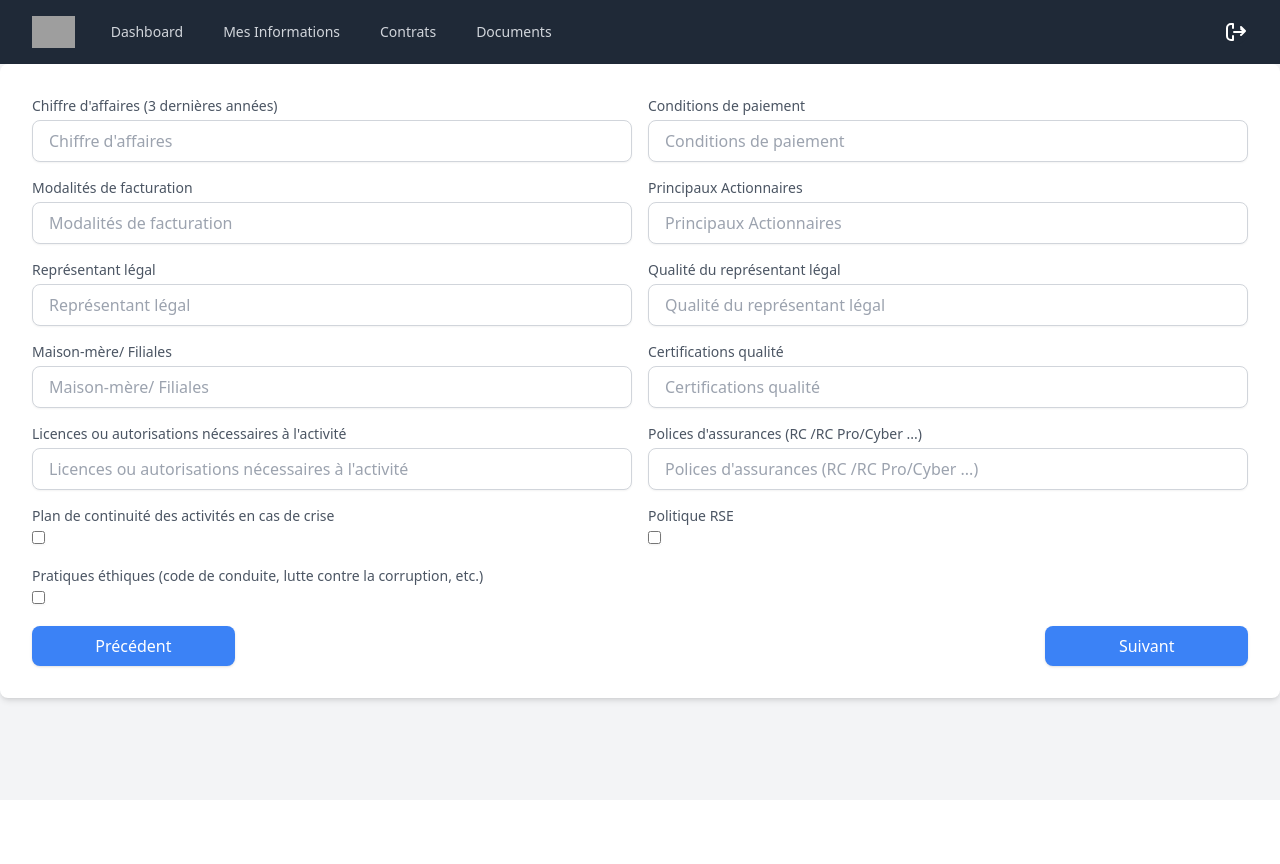
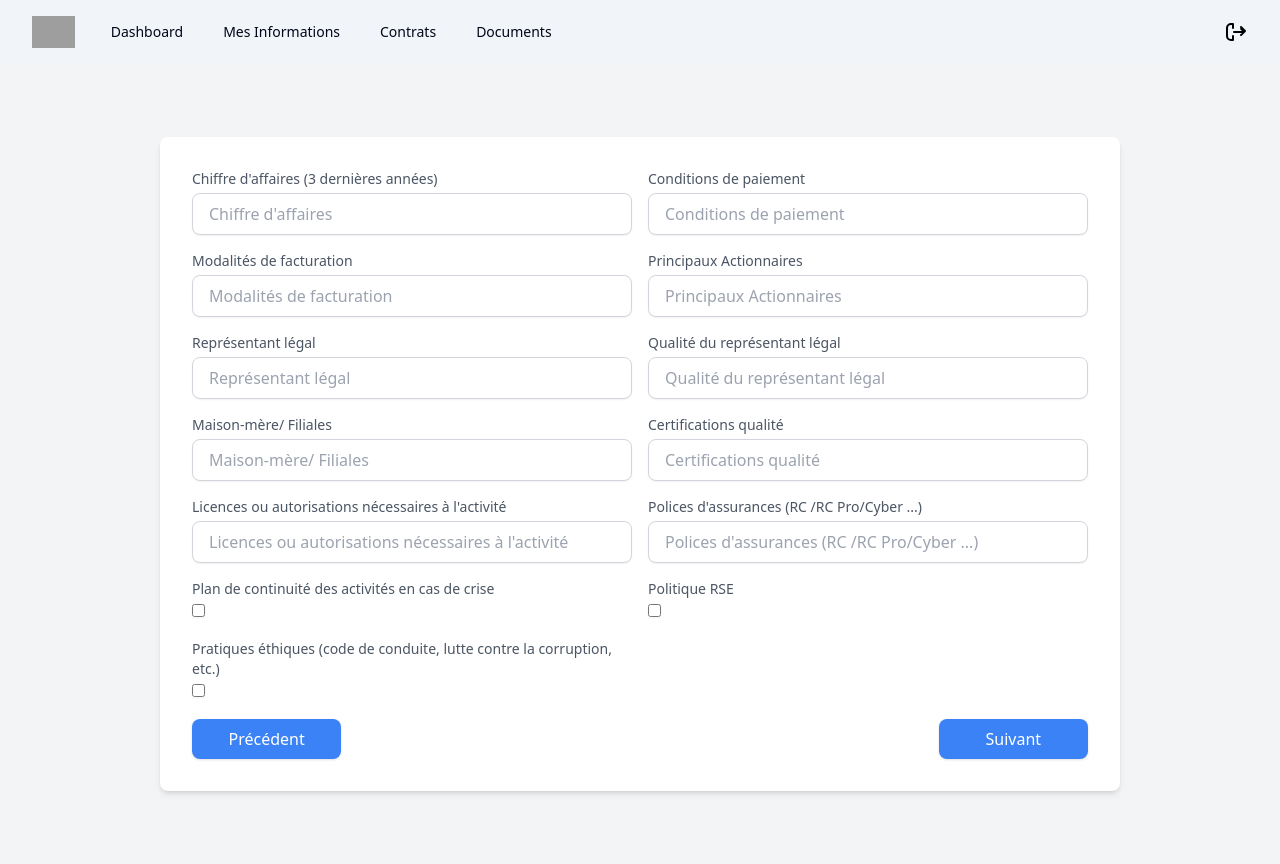
Before and after one commit to kamalnj/projectSrm, a CodeIgniter 4 app: the page made by app/Views/user/info_F_L_R.php in a window 1280 px wide. Before the commit the page ends 707 px from the top, so only its background shows below. Run offline with PHP 8.4 and a stand-in for CodeIgniter, Linux system fonts and the light colour scheme; the template is opened without the code that fills it, so the values that code supplies are empty; some libraries are stand-ins or nearby versions; grey boxes are pictures that could not be loaded.

Commit message:
nav modified

```diff
--- a/app/Views/user/info_F_L_R.php
+++ b/app/Views/user/info_F_L_R.php
@@ -12,7 +12,8 @@
 <body class="bg-gray-100">
     <?php include 'navUser.php'; ?>
 
-    <form method="post" action="/my-informations-flr/store" class="space-y-4 p-8 bg-white shadow-md rounded-lg w-full">
+    <div class="min-h-screen flex items-center justify-center">
+        <form method="post" action="/my-informations-flr/store" class="space-y-4 p-8 bg-white shadow-md rounded-lg w-3/4">
             <div class="grid grid-cols-2 gap-4">
                 <!-- Chiffre d'affaires -->
                 <div>
@@ -179,9 +180,8 @@
                     Suivant
                 </button>
             </div>
-
-
         </form>
+    </div>
 </body>
 
 </html>
--- a/app/Views/user/info_clients.php
+++ b/app/Views/user/info_clients.php
@@ -14,6 +14,7 @@
 
     <form method="post" action="<?= base_url('/my-informations-clients/store'); ?>" class="space-y-4 p-8 bg-white shadow-md rounded-lg w-full">
         <div class="grid grid-cols-2 gap-4">
+            <!-- Principaux clients ou références -->
             <div>
                 <label for="principaux_clients" class="block text-sm font-medium text-gray-600">Principaux clients ou références</label>
                 <input
@@ -55,6 +56,7 @@
                 </button>
             </div>
         </form>
+    </div>
 </body>
 
 </html>
--- a/app/Views/user/info_commentaires.php
+++ b/app/Views/user/info_commentaires.php
@@ -12,7 +12,8 @@
 <body class="bg-gray-100">
     <?php include 'navUser.php'; ?>
 
-    <form method="post" action="/my-informations-commentaires/store" class="space-y-4 p-8 bg-white shadow-md rounded-lg w-full">
+    <div class="min-h-screen flex items-center justify-center">
+        <form method="post" action="/my-informations-commentaires/store" class="space-y-4 p-8 bg-white shadow-md rounded-lg w-3/4">
             <div class="grid grid-cols-1 gap-4">
                 <!-- Commentaire -->
                 <div>
@@ -56,6 +57,7 @@
                 </button>
             </div>
         </form>
+    </div>
 </body>
 
 </html>
--- a/app/Views/user/info_contact.php
+++ b/app/Views/user/info_contact.php
@@ -12,7 +12,8 @@
 <body class="bg-gray-100">
     <?php include 'navUser.php'; ?>
 
-    <form method="post" action="/my-informations-contact/store" class="space-y-4 p-8 bg-white shadow-md rounded-lg w-full">
+    <div class="min-h-screen flex items-center justify-center">
+    <form method="post" action="/my-informations-contact/store" class="space-y-4 p-8 bg-white shadow-md rounded-lg w-3/4">
         <div class="grid grid-cols-1 gap-4">
             <!-- Nom -->
             <div>
@@ -83,6 +84,7 @@
             </button>
         </div>
     </form>
+    </div>
 
 </body>
 
--- a/app/Views/user/info_general.php
+++ b/app/Views/user/info_general.php
@@ -13,7 +13,8 @@
 
     <?php include 'navUser.php'; ?>
 
-    <form method="post" action="/my-informations-general/store" class="space-y-4 p-8 bg-white shadow-md rounded-lg w-full">
+    <div class="min-h-screen flex items-center justify-center">
+        <form method="post" action="/my-informations-general/store" class="space-y-4 p-8 bg-white shadow-md rounded-lg w-3/4">
             <div class="grid grid-cols-2 gap-4">
                 <!-- 1ère moitié des champs (0% à 50%) -->
                 <div>
@@ -169,6 +170,7 @@
                 </button>
             </div>
         </form>
+    </div>
 </body>
 
 </html>
--- a/app/Views/user/navUser.php
+++ b/app/Views/user/navUser.php
@@ -1,4 +1,4 @@
-<nav class="bg-gray-800">
+<nav class="bg-slate-100">
   <div class="mx-auto max-w-7xl px-2 sm:px-6 lg:px-8">
     <div class="relative flex h-16 items-center justify-between">
       <div class="flex flex-1 items-center justify-center sm:items-stretch sm:justify-start">
@@ -7,10 +7,10 @@
         </div>
         <div class="hidden sm:ml-6 sm:block">
           <div class="flex space-x-4">
-            <a href="/dashboard" class="rounded-md  px-3 py-2 text-sm font-medium text-gray-300 hover:bg-gray-700 hover:text-white" aria-current="page">Dashboard</a>
-            <a href="/my-informations-general" class="rounded-md px-3 py-2 text-sm font-medium text-gray-300 hover:bg-gray-700 hover:text-white">Mes Informations</a>
-            <a href="/contracts" class="rounded-md px-3 py-2 text-sm font-medium text-gray-300 hover:bg-gray-700 hover:text-white">Contrats</a>
-            <a href="/documents" class="rounded-md px-3 py-2 text-sm font-medium text-gray-300 hover:bg-gray-700 hover:text-white">Documents</a>
+            <a href="/dashboard" class="rounded-md px-3 py-2 text-sm font-medium text-slate-950 hover:bg-slate-200 hover:text-slate-900" aria-current="page">Dashboard</a>
+            <a href="/my-informations-general" class="rounded-md px-3 py-2 text-sm font-medium text-slate-950 hover:bg-slate-200 hover:text-slate-900">Mes Informations</a>
+            <a href="/contracts" class="rounded-md px-3 py-2 text-sm font-medium text-slate-950 hover:bg-slate-200 hover:text-slate-900">Contrats</a>
+            <a href="/documents" class="rounded-md px-3 py-2 text-sm font-medium text-slate-950 hover:bg-slate-200 hover:text-slate-900">Documents</a>
           </div>
         </div>
       </div>
@@ -22,7 +22,7 @@
             <a href="/logout">
             <button
               type="button"
-              class="relative flex rounded-full bg-gray-800 text-sm focus:outline-none focus:ring-2 focus:ring-white focus:ring-offset-2 focus:ring-offset-gray-800"
+              class="relative flex rounded-full hover:bg-slate-200 bg-slate-100 text-sm focus:outline-none focus:ring-2 focus:ring-white focus:ring-offset-2 focus:ring-offset-gray-800"
               id="user-menu-button"
               aria-expanded="false"
               aria-haspopup="true"
@@ -33,7 +33,7 @@
               <svg
                 xmlns="http://www.w3.org/2000/svg"
                 viewBox="0 0 24 24"
-                fill="white"
+                fill="black"
                 width="24"
                 height="24">
                 <path d="M16.29 7.71a1 1 0 011.41-1.42l4 4a1 1 0 010 1.42l-4 4a1 1 0 01-1.41-1.42L18.17 13H10a1 1 0 010-2h8.17l-1.88-1.29zM9 3a1 1 0 011 1v4a1 1 0 01-2 0V5H7a3 3 0 00-3 3v8a3 3 0 003 3h1v-3a1 1 0 012 0v4a1 1 0 01-1 1H7a5 5 0 01-5-5V8a5 5 0 015-5h2z" />
```
Lines whose indentation alone changed are shown as unchanged.
